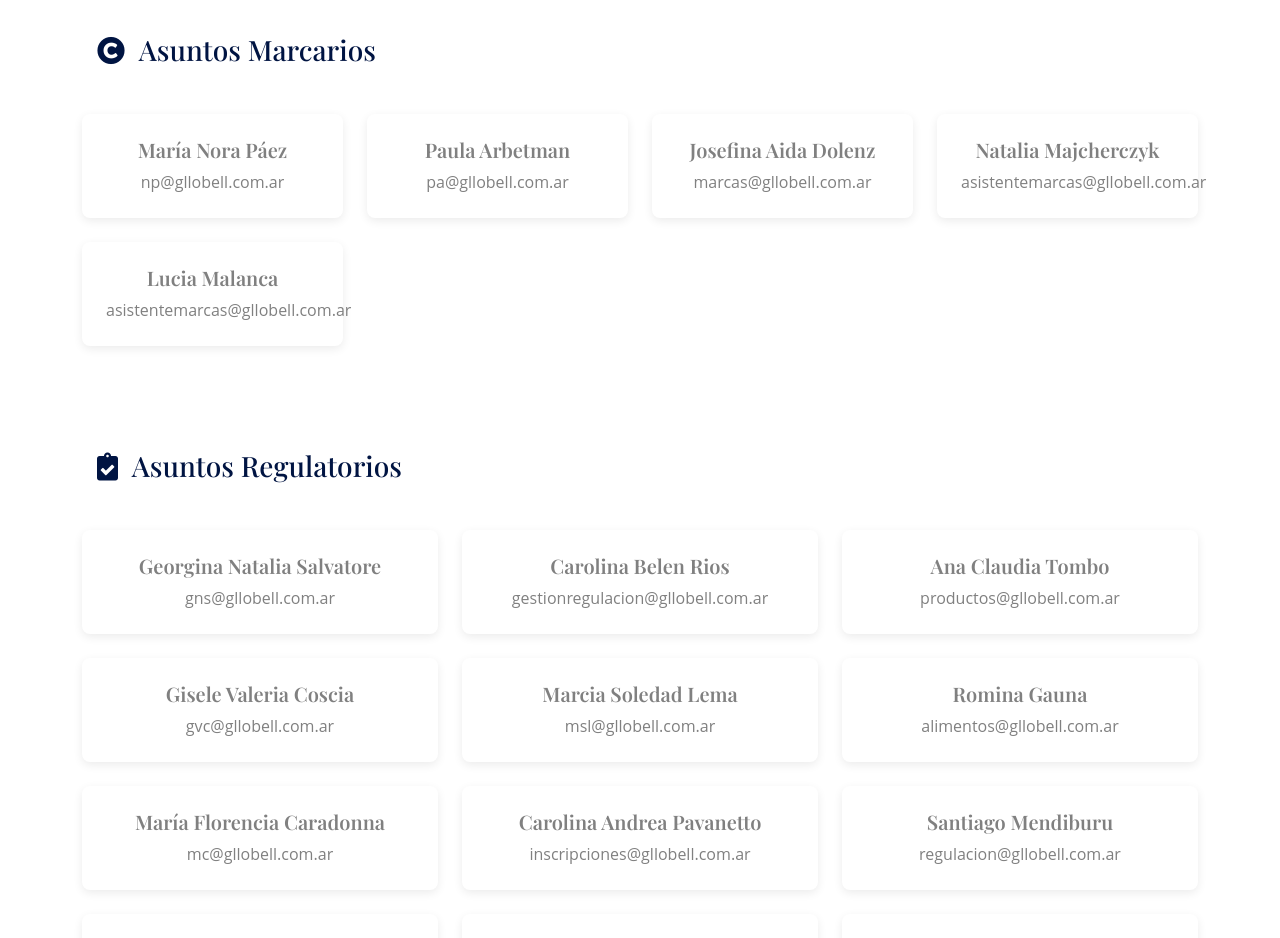
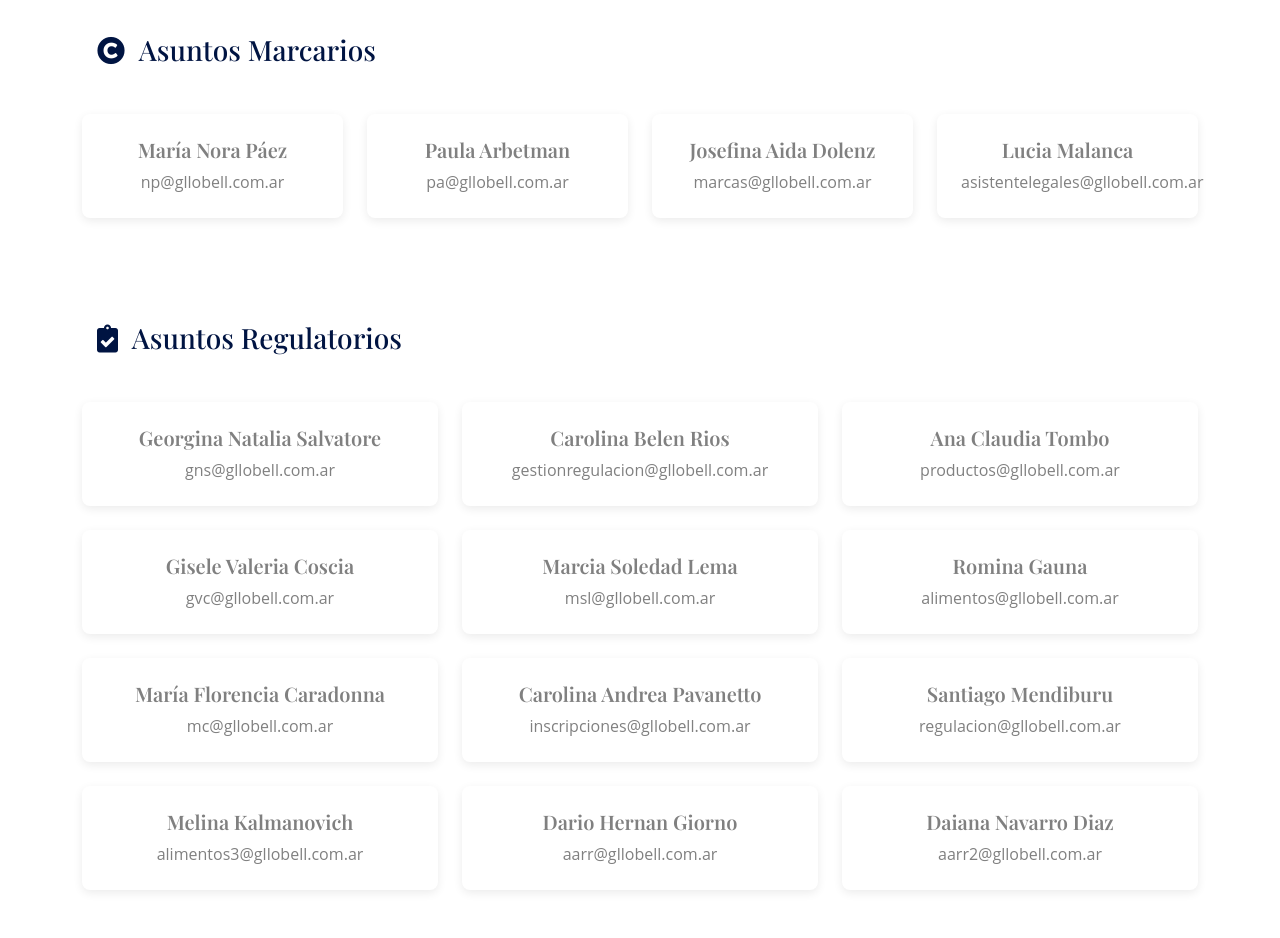
Before and after one commit to MakingSoft/Globell, a plain HTML site: page Staff.html in a window 1280 px wide. Shown: the part 1880-2818 px from the top of the page. Drawn offline with nearby package versions, Linux system fonts and the light colour scheme; a web font is replaced by a local one.

Commit message:
Update Staff.html

```diff
--- a/Staff.html
+++ b/Staff.html
@@ -361,14 +361,8 @@
                     </div>
                     <div class="col-md-3">
                         <div class="team-list-item text-center">
-                            <h5 class="team-list-name">Natalia Majcherczyk</h5>
-                            <a href="mailto:asistentemarcas@gllobell.com.ar" class="team-list-email">asistentemarcas@gllobell.com.ar</a>
-                        </div>
-                    </div>
-                    <div class="col-md-3">
-                        <div class="team-list-item text-center">
                             <h5 class="team-list-name">Lucia Malanca</h5>
-                            <a href="mailto:asistentemarcas@gllobell.com.ar" class="team-list-email">asistentemarcas@gllobell.com.ar</a>
+                            <a href="mailto:asistentelegales@gllobell.com.ar" class="team-list-email">asistentelegales@gllobell.com.ar</a>
                         </div>
                     </div>
                 </div>
```
